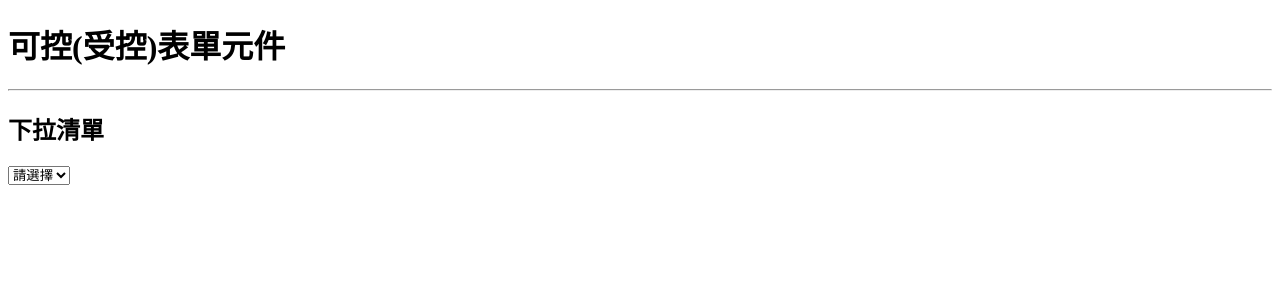
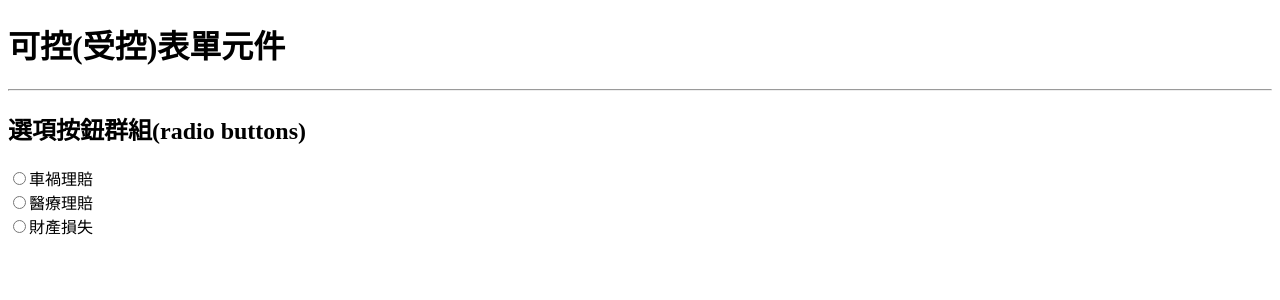
Before and after one commit to eyesofkids/react-mli-com, a Next.js app in the folder course/: page /ch-06-form/controlled in a window 1280 px wide. Shown: the top 300 px of the page. Built offline with nearby package versions, Linux system fonts and the light colour scheme.

Commit message:
表單_可控表單元件_選項按鈕radio_buttons

```diff
--- /dev/null
+++ b/course/app/ch-06-form/controlled/_components/my-radio-buttons.js
@@ -0,0 +1,34 @@
+'use client'
+
+import { useState } from 'react'
+
+export default function MyRadioButtons() {
+  // 選項用字串陣列(或來自資料庫可以用物件陣列)
+  const typeOptions = ['車禍理賠', '醫療理賠', '財產損失']
+
+  // 保險類型用狀態
+  const [typeValue, setTypeValue] = useState('')
+
+  return (
+    <>
+      <h2>選項按鈕群組(radio buttons)</h2>
+      {typeOptions.map((v, i) => {
+        return (
+          <div key={i}>
+            <input
+              type="radio"
+              value={v}
+              // 以個別的選項按鈕來比對目前選中的狀態
+              checked={typeValue === v}
+              // 輸入的任何值，會設定到狀態中
+              onChange={(e) => {
+                setTypeValue(e.target.value)
+              }}
+            />
+            {v}
+          </div>
+        )
+      })}
+    </>
+  )
+}
--- a/course/app/ch-06-form/controlled/_components/my-select.js
+++ b/course/app/ch-06-form/controlled/_components/my-select.js
@@ -3,6 +3,7 @@
 import { useState } from 'react'
 
 export default function MySelect() {
+  // 選項用字串陣列(或來自資料庫可以用物件陣列)
   const statusOptions = ['審核中', '處理中', '已完成']
   // select對應的狀態值
   const [status, setStatus] = useState('')
--- a/course/app/ch-06-form/controlled/page.js
+++ b/course/app/ch-06-form/controlled/page.js
@@ -3,13 +3,15 @@
 import MyInput from './_components/my-input'
 import MyTextarea from './_components/my-textarea'
 import MySelect from './_components/my-select'
+import MyRadioButtons from './_components/my-radio-buttons'
 
 export default function ControlledPage() {
   return (
     <>
       <h1>可控(受控)表單元件</h1>
       <hr />
-      <MySelect />
+      <MyRadioButtons />
+      {/* <MySelect /> */}
       {/* <MyTextarea /> */}
       {/* <MyInput /> */}
     </>
```
